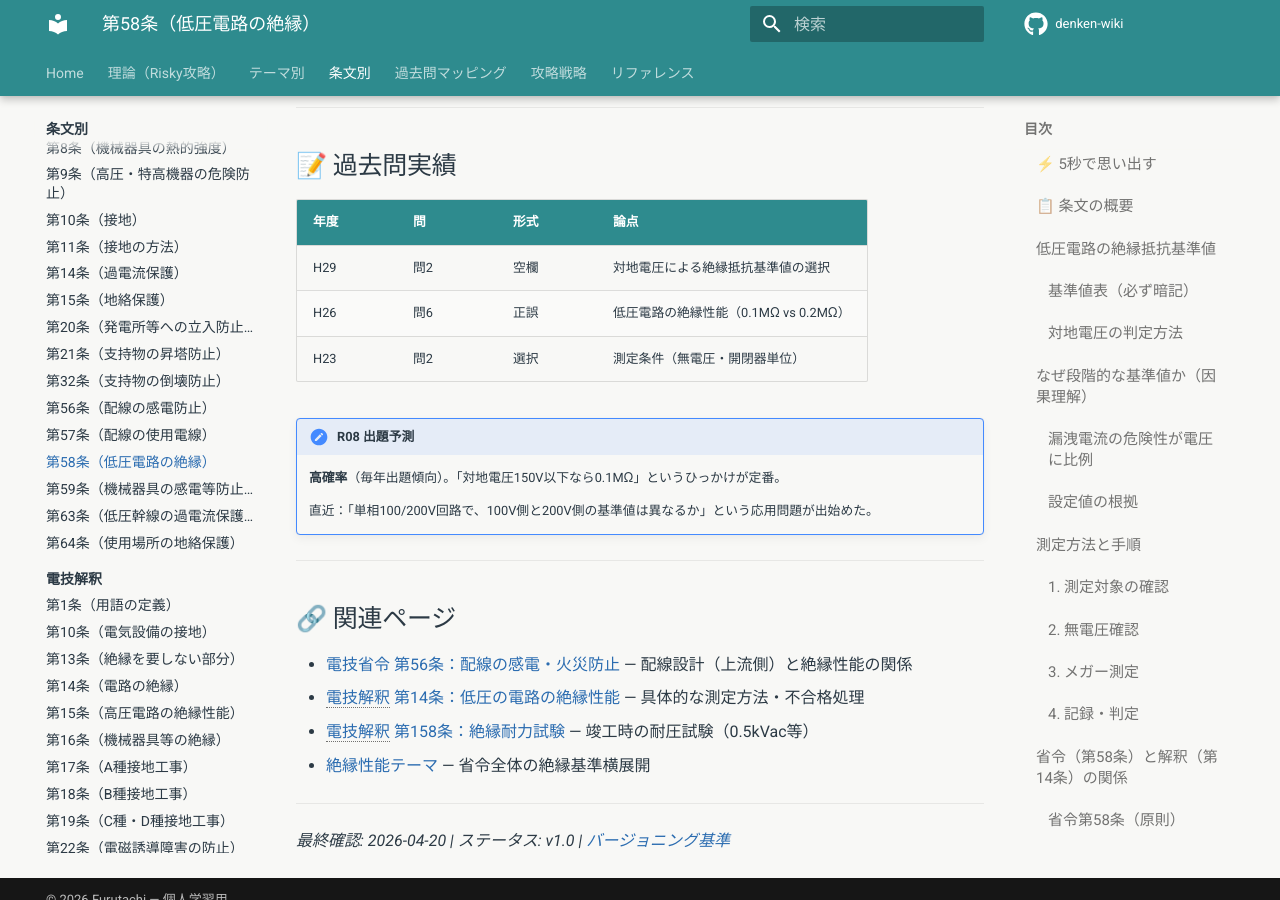
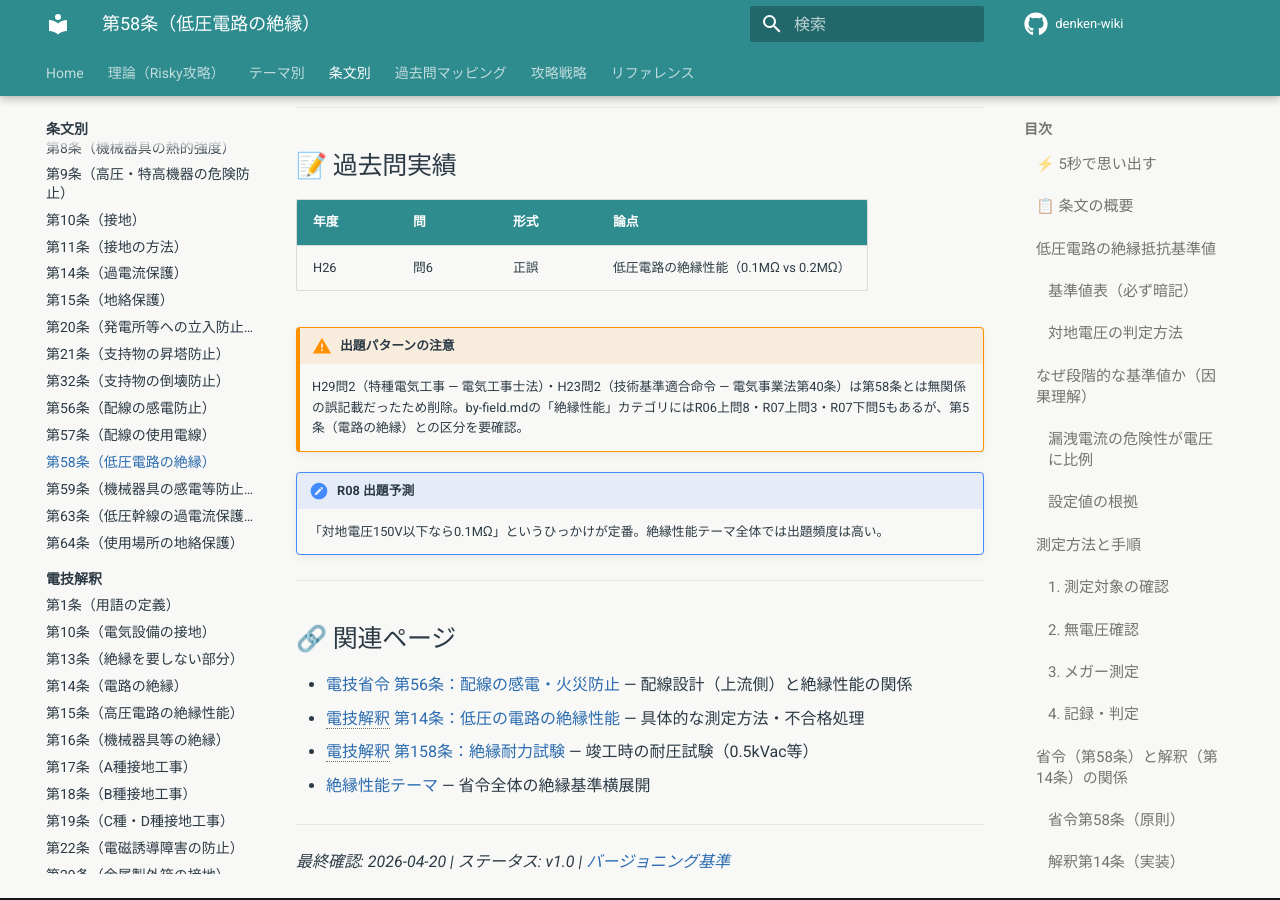
Before and after one commit to kfurufuru/denken-wiki, an MkDocs documentation site: the page built from docs/articles/kijun/58.md, in a window 1280 px wide and 900 px high, scrolled down 4713 px. Built offline with MkDocs 1.6.1 and Material for MkDocs 9.7.7, drawn with Linux system fonts in a browser that asks for light colours; comment, search, counter and statistics services are not loaded; some of the changed text lies outside the part shown.

Commit message:
fix: 11.md/56.md/58.md 過去問実績訂正 + by-field.md補完
- 11.md: H25問5（アーク器具）を削除（問13と取り違え、問13は既存）
- 56.md: H25問3を削除（第57条の問題）、R02問6形式を穴埋に修正
- 58.md: H29問2（電気工事士法）・H23問2（電気事業法40条）を削除
         出題頻度を4回→1回に修正（H26問6のみ確認）
- by-field.md: R02問6・R01問5・H25問3の空欄を電験王で確認した内容で補完

Co-Authored-By: Claude Opus 4.6 <noreply@anthropic.com>

```diff
--- a/docs/articles/kijun/58.md
+++ b/docs/articles/kijun/58.md
@@ -174,14 +174,13 @@ $$I_{leak} = \frac{V_{phase}}{R_{insulation}}$$
 
 | 年度 | 問 | 形式 | 論点 |
 |------|-----|------|------|
-| H29 | 問2 | 空欄 | 対地電圧による絶縁抵抗基準値の選択 |
 | H26 | 問6 | 正誤 | 低圧電路の絶縁性能（0.1MΩ vs 0.2MΩ） |
-| H23 | 問2 | 選択 | 測定条件（無電圧・開閉器単位） |
+
+!!! warning "出題パターンの注意"
+    H29問2（特種電気工事 — 電気工事士法）・H23問2（技術基準適合命令 — 電気事業法第40条）は第58条とは無関係の誤記載だったため削除。by-field.mdの「絶縁性能」カテゴリにはR06上問8・R07上問3・R07下問5もあるが、第5条（電路の絶縁）との区分を要確認。
 
 !!! note "R08 出題予測"
-    **高確率**（毎年出題傾向）。「対地電圧150V以下なら0.1MΩ」というひっかけが定番。
-
-    直近：「単相100/200V回路で、100V側と200V側の基準値は異なるか」という応用問題が出始めた。
+    「対地電圧150V以下なら0.1MΩ」というひっかけが定番。絶縁性能テーマ全体では出題頻度は高い。
 
 ---
 
--- a/docs/kakomon/by-field.md
+++ b/docs/kakomon/by-field.md
@@ -172,14 +172,14 @@
 | R06下 | 問9 | 穴埋 | 電動機の過負荷保護装置の施設 | 解釈第153条 |
 | R07上 | 問8 | 論説 | 低圧配線及び高圧配線の施設 | 解釈第167条,第168条 |
 | R07上 | 問9 | 穴埋 | 低圧屋内配線の金属ダクト工事 | 解釈第163条 |
-| R02 | 問6 | - | 低圧屋内配線の施設場所による工事の種類 | - |
+| R02 | 問6 | 穴埋 | 低圧屋内配線の施設場所による工事の種類 | 解釈第156条 |
 | R02 | 問9 | - | 配線器具の施設 | - |
-| R01 | 問5 | - | 低圧配線及び高圧配線の施設 | - |
+| R01 | 問5 | 穴埋 | 低圧配線及び高圧配線の施設 | 解釈第167条,第168条 |
 | H30 | 問8 | 択一 | 低圧配線の施設場所による工事の種類 | 解釈第156条 |
 | H29 | 問7 | - | 低圧幹線の施設 | - |
 | H28 | 問9 | 択一 | がいし引き工事・ケーブル工事の施設条件 | 解釈第157〜158条 |
 | H28 | 問4 | - | 移動電線の施設 | - |
-| H25 | 問3 | - | 配線の使用電線 | - |
+| H25 | 問3 | 穴埋 | 配線の使用電線 | 省令第57条 |
 | H24 | 問9 | 択一 | 合成樹脂管工事・金属管工事の区別 | 解釈第158〜159条 |
 | H23 | 問9 | - | ライティングダクト工事 | - |
 
```
Also changed, not shown: other parts of docs/articles/kijun/58.md (+1 -1 lines), docs/articles/kijun/11.md (+0 -1 lines), docs/articles/kijun/56.md (+2 -3 lines).
